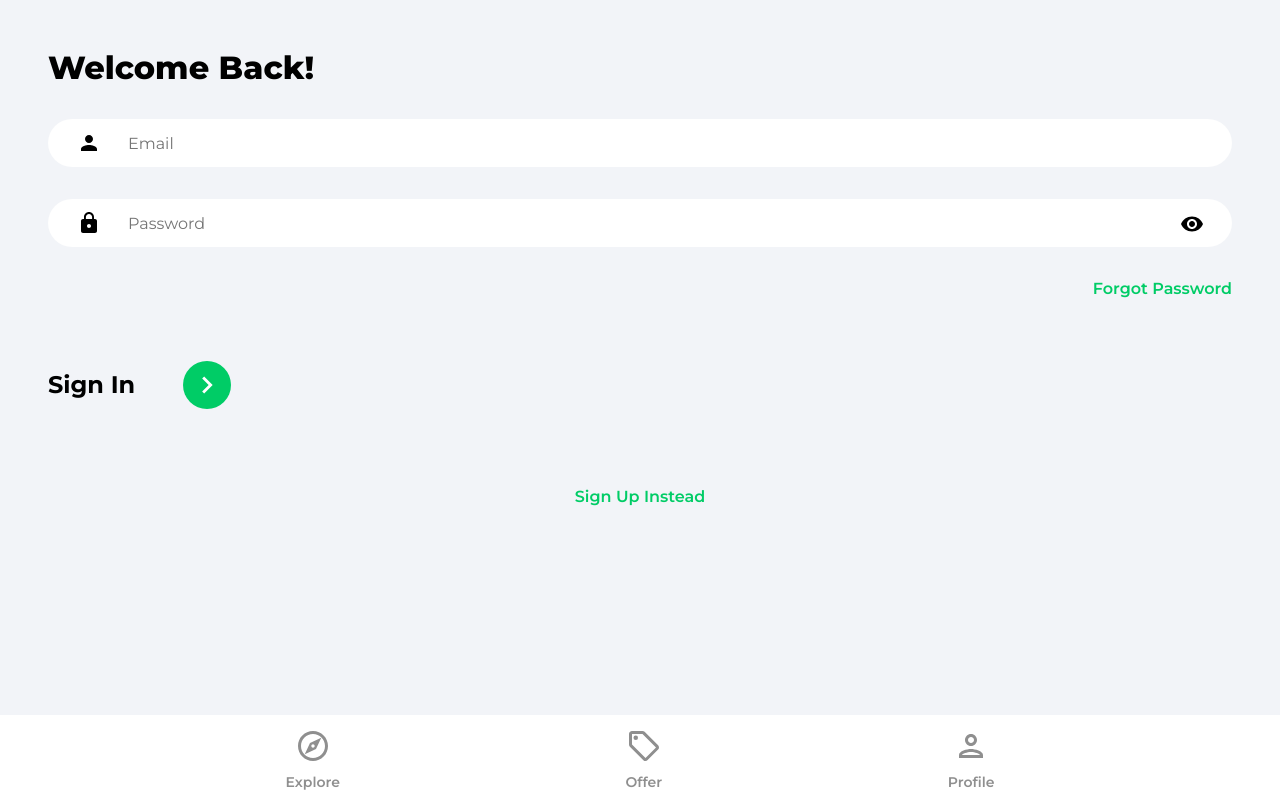
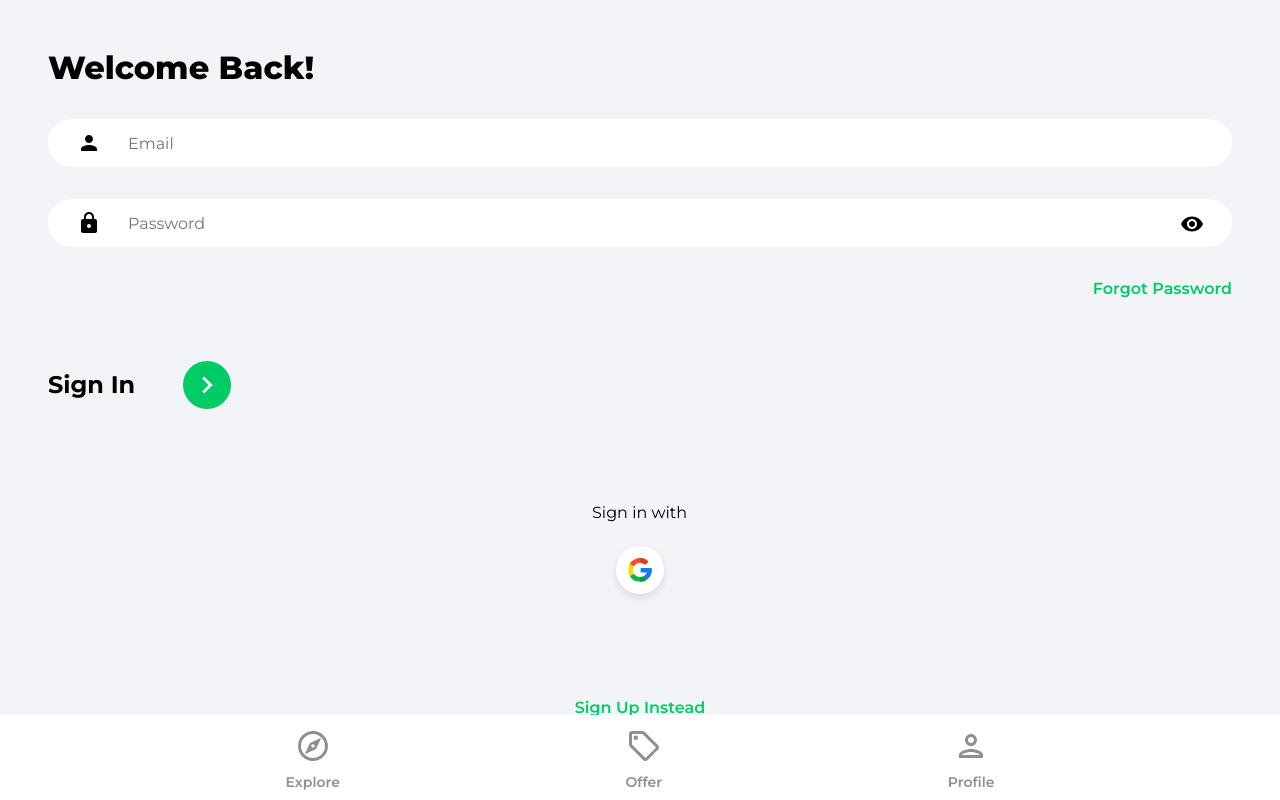
Before and after one commit to Belchenkov/house-market-react, a React (Create React App) app: page /sign-in in a window 1280 px wide. Built offline with nearby package versions, Linux system fonts and the light colour scheme.

Commit message:
Google Auth

```diff
--- /dev/null
+++ b/src/components/OAuth.jsx
@@ -0,0 +1,53 @@
+import { useLocation, useNavigate } from "react-router-dom";
+import { getAuth, signInWithPopup, GoogleAuthProvider } from "firebase/auth";
+import { doc, setDoc, getDoc, serverTimestamp } from "firebase/firestore";
+import { toast } from "react-toastify";
+
+import { db } from "../firebase.config";
+import googleIcon from '../assets/svg/googleIcon.svg';
+
+function OAuth() {
+    const navigate = useNavigate();
+    const location = useLocation();
+
+    const onGoogleClick = async () => {
+        try {
+            const auth = getAuth();
+            const provider = new GoogleAuthProvider();
+            const result = await signInWithPopup(auth, provider);
+            const user = result?.user;
+
+            // Check has user
+            const docRef = doc(db, 'users', user.uid);
+            const docSnap = await getDoc(docRef);
+
+            // If not user, create
+            if (!docSnap.exists()) {
+                await setDoc(doc(db, 'users', user.uid), {
+                    name: user.displayName,
+                    email: user.email,
+                    timestamp: serverTimestamp(),
+                });
+            }
+
+            navigate('/');
+
+        } catch (err) {
+            console.error(err);
+            toast.error('Could not authorize with Google!');
+        }
+    };
+
+    return (
+        <div className='socialLogin'>
+            <p>
+                Sign {location.pathname === '/sign-up' ? 'up' : 'in'} with
+                <button className="socialIconDiv" onClick={onGoogleClick}>
+                    <img className='socialIconImg' src={googleIcon} alt="google" />
+                </button>
+            </p>
+        </div>
+    );
+}
+
+export default OAuth;
--- a/src/pages/SignIn.jsx
+++ b/src/pages/SignIn.jsx
@@ -5,6 +5,7 @@
 
 import { ReactComponent as ArrowRightIcon } from '../assets/svg/keyboardArrowRightIcon.svg';
 import visibilityIcon from '../assets/svg/visibilityIcon.svg';
+import OAuth from "../components/OAuth";
 
 const SignIn = () => {
     const [showPassword, setShowPassword] = useState(false);
@@ -85,7 +86,7 @@
                    </div>
                </form>
 
-               {/* Google Auth */}
+               <OAuth />
 
                <Link to='/sign-up' className='registerLink'>
                    Sign Up Instead
--- a/src/pages/SignUp.jsx
+++ b/src/pages/SignUp.jsx
@@ -7,6 +7,7 @@
 import { db } from '../firebase.config';
 import { ReactComponent as ArrowRightIcon } from '../assets/svg/keyboardArrowRightIcon.svg';
 import visibilityIcon from '../assets/svg/visibilityIcon.svg';
+import OAuth from "../components/OAuth";
 
 const SignUp = () => {
     const [showPassword, setShowPassword] = useState(false);
@@ -105,7 +106,7 @@
                     </div>
                 </form>
 
-                {/* Google Auth */}
+                <OAuth />
 
                 <Link to='/sign-in' className='registerLink'>
                     Sign In Instead
```
